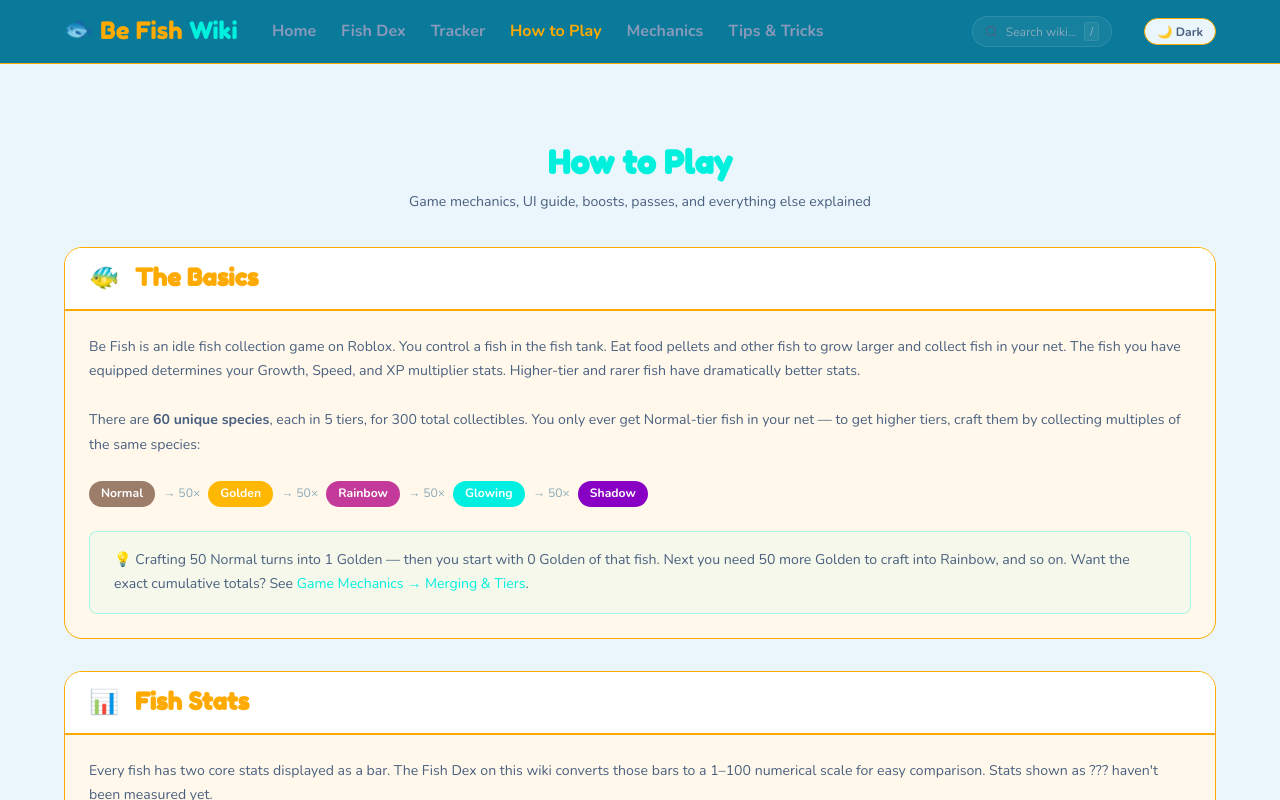
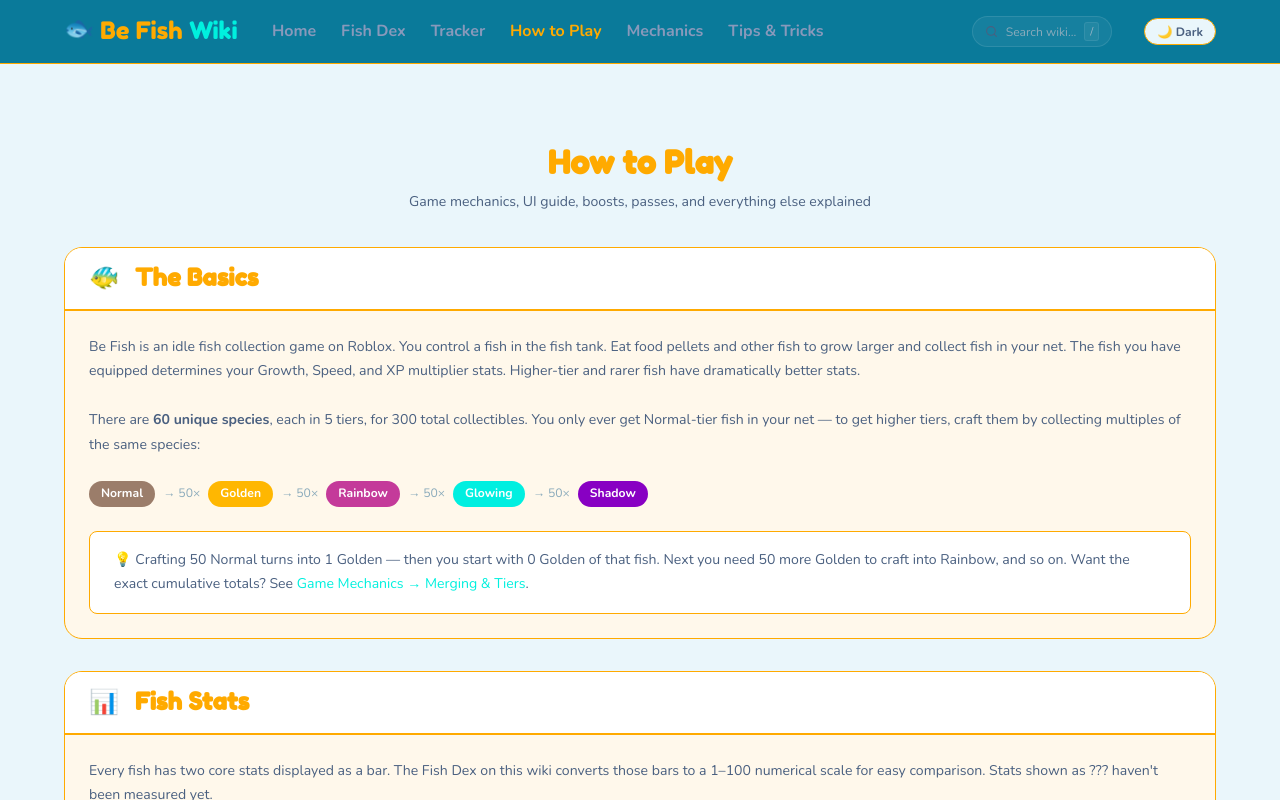
Before and after one commit to rekot24/befish-cc, a Next.js app: page /how-to-play in a window 1280 px wide. Shown: the top 800 px of the page. Built offline with nearby package versions, Linux system fonts and the light colour scheme.

Commit message:
color adjustments to How to Play page

```diff
--- a/src/app/globals.css
+++ b/src/app/globals.css
@@ -372,6 +372,9 @@
   --info-card-val-color:       var(--color-orange);
   --fish-card-bg:        var(--white-bg);
 
+  --tip-box-bg:          var(--white-bg);
+  --border-interactive:  var(--color-orange);
+
   /* Feature cards (home page) */
   --feature-card-bg:     var(--card-bg);
   --feature-card-border: var(--color-orange);
--- a/src/components/PageHeading/PageHeading.module.css
+++ b/src/components/PageHeading/PageHeading.module.css
@@ -6,7 +6,7 @@
 .title {
   font-family: var(--font-display);
   font-size: var(--fs-2xl);
-  color: var(--accent);
+  color: var(--section-header);
   margin-bottom: var(--space-sm);
 }
 
```
